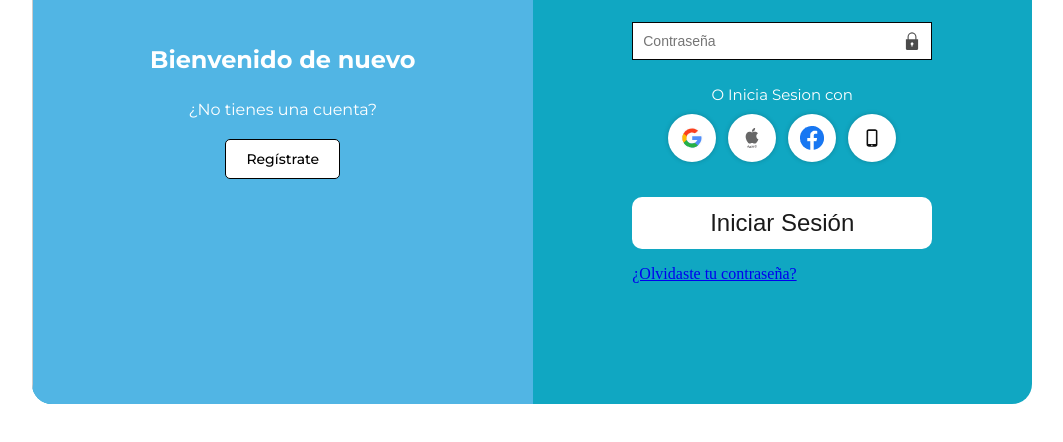
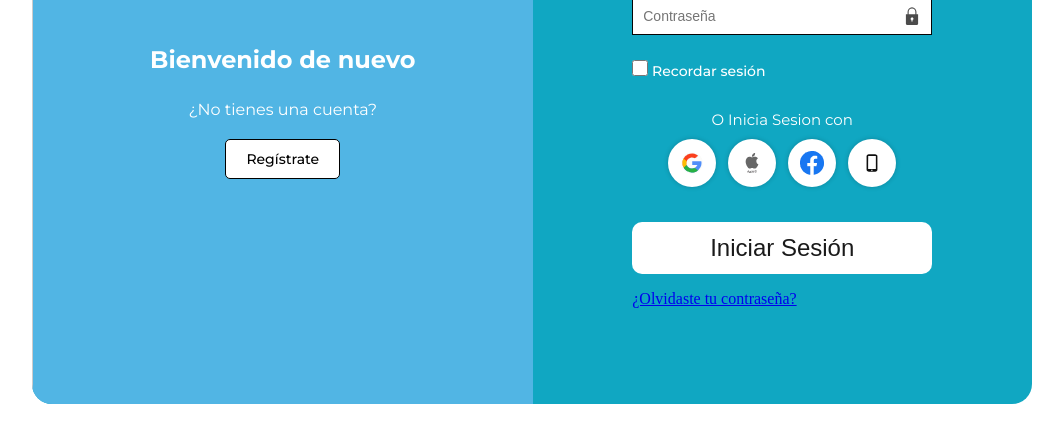
Before and after one commit to elmdn2/FishBack-G2-IHC, a plain HTML site: page inses.html in a window 1280 px wide. Shown: the part 324-766 px from the top of the page, without its empty margins (108-1171 px from the left). Drawn offline with Linux system fonts and the light colour scheme.

Commit message:
recordar sesion

```diff
--- a/css/inses.css
+++ b/css/inses.css
@@ -137,6 +137,37 @@ body {
 .login-btn:hover {
   background-color: #bedd34;
 }
+
+.checkbox-container {
+  display: flex;
+  align-items: center; /* centra verticalmente */
+  gap: 8px;           /* espacio entre checkbox y texto */
+  color: #ffffff;     /* color del texto */
+  font-family: "Montserrat", Bold;
+  font-size: 14px;
+  cursor: pointer;    /* cambia cursor al pasar sobre todo el label */
+}
+
+.checkbox-container input[type="checkbox"] {
+  width: 16px;
+  height: 16px;
+  accent-color: #ffffff; /* color del check */
+  margin: 0;
+  flex-shrink: 0;        /* evita que cambie tamaño */
+}
+
+.check-text {
+  line-height: 1;        /* asegura que el texto esté alineado con el checkbox */
+}
+
+
+
+.recordar-sesion label {
+  color: #ffffff; /* Cambia este valor por el color que quieras */
+  font-family: "Montserrat", Bold;
+  font-size: 14px;
+}
+
 
 .register-image {
   flex: 1;
--- a/inses.html
+++ b/inses.html
@@ -55,6 +55,16 @@
                 required
               />
             </div>
+
+<div class="form-group recordar-sesion">
+  <label class="checkbox-container">
+    <input type="checkbox" id="rememberMe" name="rememberMe" />
+    <span class="check-text">Recordar sesión</span>
+  </label>
+</div>
+
+
+
 
           <div class="social-login">
           <p>O Inicia Sesion con</p>
```
